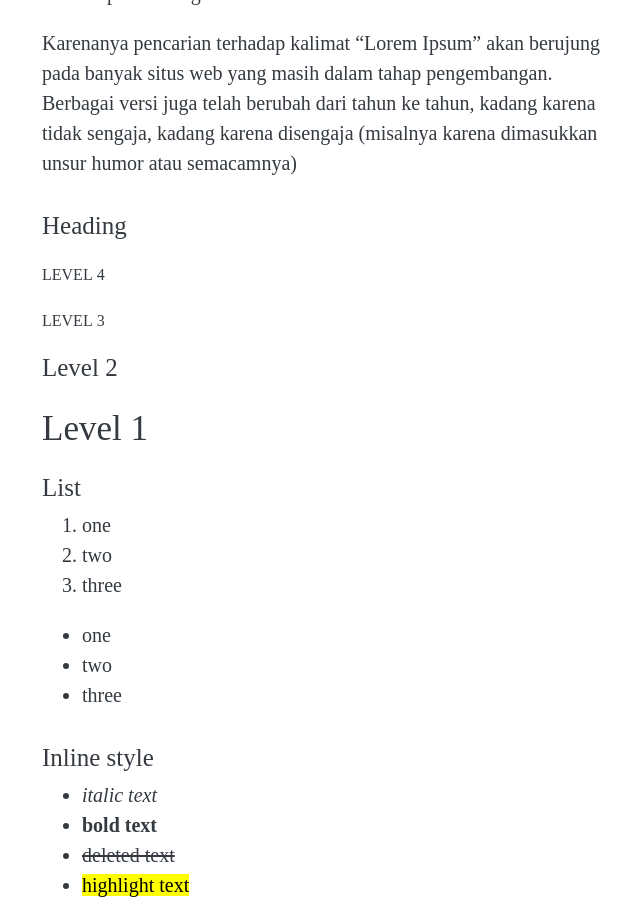
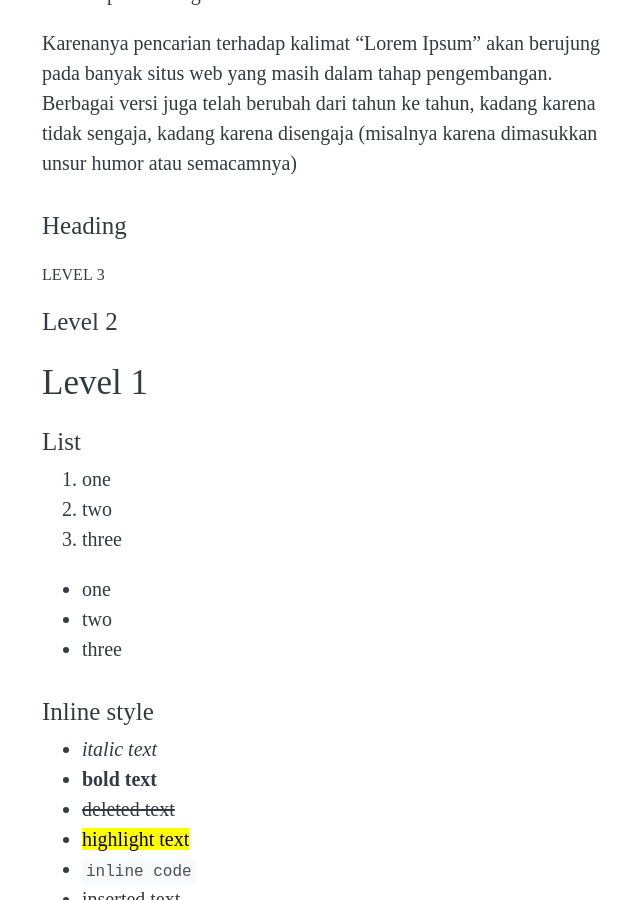
Before and after one commit to mhmdilfaj/mhmdilfaj.github.io, a Jekyll site: the page built from _posts/2022-04-21-sample-post.md, in a window 1280 px wide and 900 px high, scrolled down 541 px. Shown: the whole window, without its empty margins (318-958 px from the left). Built offline with Jekyll 4.4.1, drawn with Linux system fonts in a browser that asks for light colours; some web fonts are replaced.

Commit message:
Update 2022-04-21-sample-post.md

```diff
--- a/_posts/2022-04-21-sample-post.md
+++ b/_posts/2022-04-21-sample-post.md
@@ -11,7 +11,6 @@ Maksud penggunaan Lorem Ipsum adalah karena ia kurang lebih memiliki penyebaran
 Karenanya pencarian terhadap kalimat "Lorem Ipsum" akan berujung pada banyak situs web yang masih dalam tahap pengembangan. Berbagai versi juga telah berubah dari tahun ke tahun, kadang karena tidak sengaja, kadang karena disengaja (misalnya karena dimasukkan unsur humor atau semacamnya)
 
 ## Heading
-#### Level 4
 ### Level 3
 ## Level 2
 # Level 1
```
